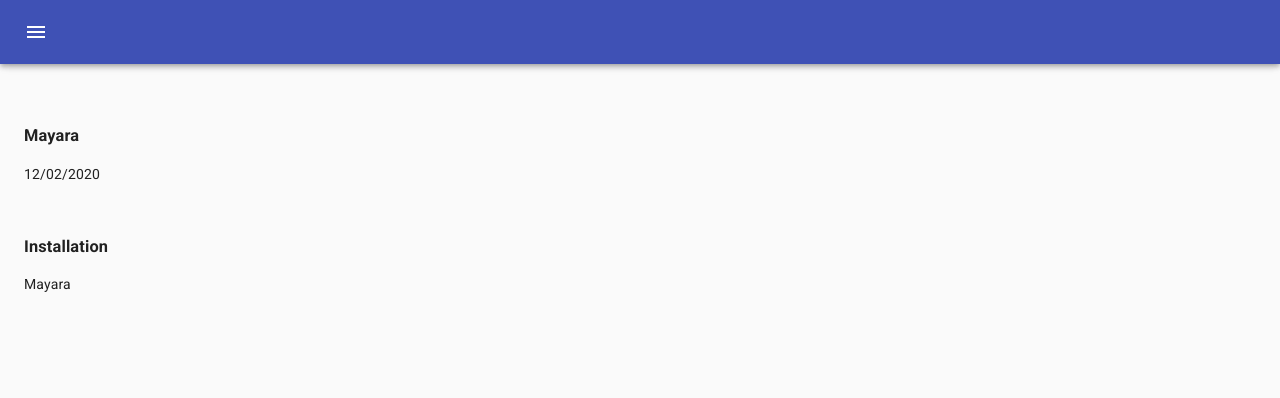
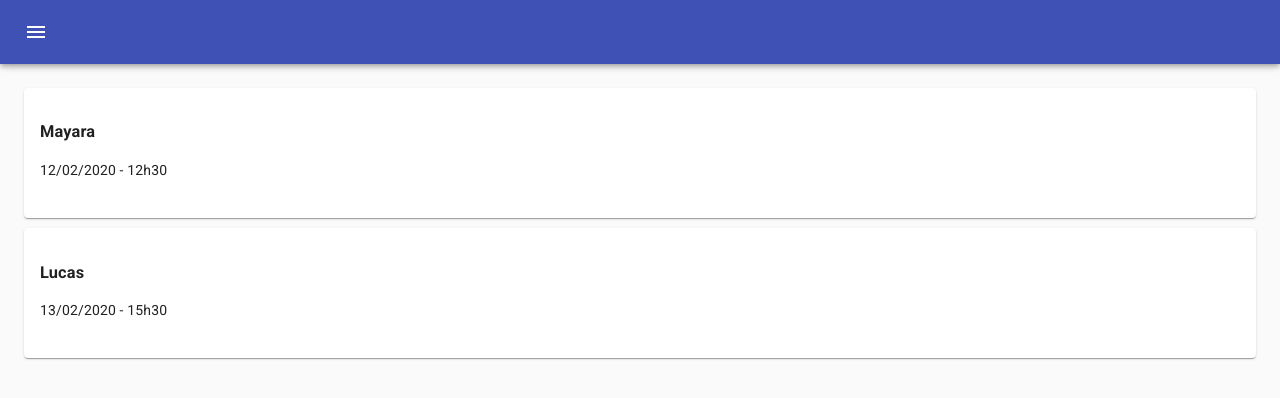
Before and after one commit to LASalvador/seguranca-informacao, a React (Create React App) app in the folder client/: page /list in a window 1280 px wide. Shown: the top 398 px of the page. Built offline with nearby package versions, Linux system fonts and the light colour scheme.

Commit message:
Alteração ListaConversas

```diff
--- a/client/src/pages/ListaConversas.js
+++ b/client/src/pages/ListaConversas.js
@@ -1,12 +1,19 @@
 import React from 'react';
+import { makeStyles } from '@material-ui/core/styles';
+import Card from '@material-ui/core/Card';
+import CardContent from '@material-ui/core/CardContent';
 
 function Blog(props) {
+  const classes = useStyles();
   const conteudo = props.cardList.map((cardList) =>
+    <Card className={classes.root}>
+      <CardContent>
         <div key={cardList.id}>
-      <br></br>
           <h3>{cardList.title}</h3>
-      <p>{cardList.content}</p>
+          <p>{cardList.dia} - {cardList.hora}</p>
         </div>
+      </CardContent>
+    </Card>
   );
   return (
       <div>
@@ -15,9 +22,19 @@ function Blog(props) {
   );
 }
 const cardList = [
-  {id: 1, title: 'Mayara', content: '12/02/2020'},
-  {id: 2, title: 'Installation', content: 'Mayara'}
+  {id: 1, title: 'Mayara', dia: '12/02/2020', hora:'12h30'},
+  {id: 2, title: 'Lucas',  dia: '13/02/2020', hora:'15h30'}
 ];
+
+const useStyles = makeStyles({
+  root: {
+    minWidth: 275,
+    marginBottom: 10,
+  },
+  title: {
+    fontSize: 14,
+  },
+});
 
 function lista(props){
   return(
```
Lines whose indentation alone changed are shown as unchanged.
